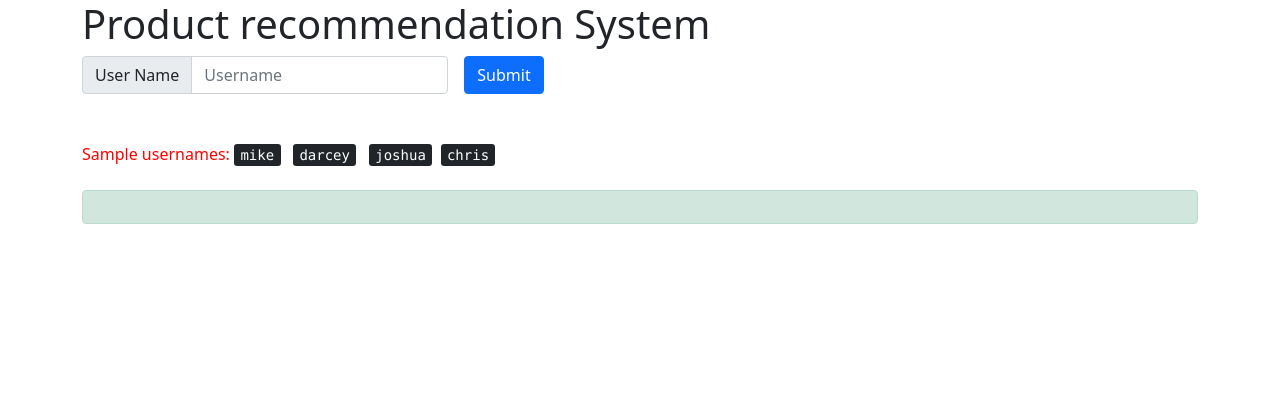
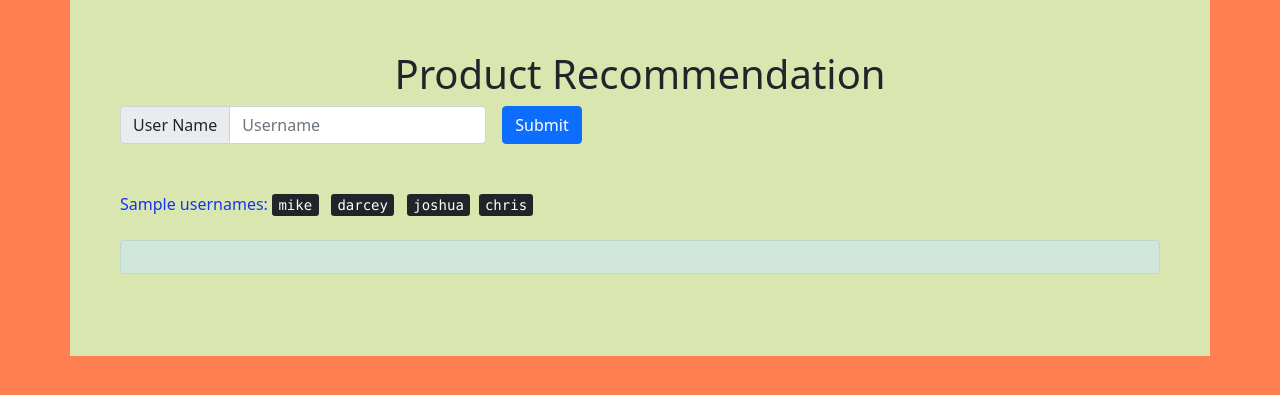
Before and after one commit to GunnySingh/sentiment, a Flask app: page / in a window 1280 px wide. Shown: the top 395 px of the page. Run offline with Flask 2, Linux system fonts and the light colour scheme; parts of the project's set-up code (start-up, migrations or seed data) failed here and were passed over.

Commit message:
final changes

```diff
--- a/app.py
+++ b/app.py
@@ -18,7 +18,7 @@ def recommend_top5():
     top_products = model.recommend_products(user_name)
 
     return render_template('index.html', row_data=top_products,text='Recommended products')
-    # return render_template('index.html',text = top_products)
+
 
 
 if __name__ == '__main__':
--- a/index.html
+++ b/index.html
@@ -7,11 +7,11 @@
 <script src="https://cdn.jsdelivr.net/npm/bootstrap@5.1.3/dist/js/bootstrap.bundle.min.js"
   integrity="sha384-ka7Sk0Gln4gmtz2MlQnikT1wXgYsOg+OMhuP+IlRH9sENBO0LRn5q+8nbTov4+1p" crossorigin="anonymous"></script>
 
-<title>Capstone Project | Jyothish</title>
+<title>Capstone Project</title>
 
 <body>
   <div class="container">
-    <h1>Product recommendation System</h1>
+    <h1>Product Recommendation</h1>
     <div class="row">
       <div class="col">
         <form class="row row-cols-lg-auto g-3 align-items-center" method="POST" action="/recommend">
@@ -33,7 +33,7 @@
       </div>
     </div>
     <br><br>
-    <span style="color:red;">Sample usernames: </span>
+    <span style="color:#6ae716;">Sample Usernames: </span>
     <kbd>mike</kbd> &nbsp; <kbd>darcey</kbd> &nbsp; <kbd>joshua</kbd> &nbsp;<kbd>chris</kbd>
     <br>
     <br>
--- a/model.py
+++ b/model.py
@@ -3,17 +3,20 @@ import numpy as np
 import pandas as pd
 import pickle
 
+# Importing required pickle files
 
 tf_idf=pickle.load(open('Model/TFidf.pkl','rb'))
 model_lr=pickle.load(open('Model/lr_Tuned.pkl','rb'))
 recommend_system = pickle.load(open('Model/User_Recommendation_System.pkl','rb'))
 df = pickle.load(open('Model/df.pkl','rb'))
 
+# Predicting sentiment as positive or negative
 def model_predict(doc):
     tf_idf_vector = tf_idf.transform(doc)
     output = model_lr.predict(tf_idf_vector)
     return output
 
+# Recommending Top 5 Products
 def recommend_products(user_name):
     try :
 
--- a/templates/index.html
+++ b/templates/index.html
@@ -7,17 +7,32 @@
 <script src="https://cdn.jsdelivr.net/npm/bootstrap@5.1.3/dist/js/bootstrap.bundle.min.js"
   integrity="sha384-ka7Sk0Gln4gmtz2MlQnikT1wXgYsOg+OMhuP+IlRH9sENBO0LRn5q+8nbTov4+1p" crossorigin="anonymous"></script>
 
-<title>Capstone Project | Jyothish</title>
+<title>Capstone Project</title>
+<head>
+
+<style>
+body {
+  background: coral;
+}
+
+.container {
+  max-width: auto;
+  margin: auto;
+  background: rgb(218, 230, 175);
+  padding: 50px;
+}
+</style>
+</head>
 
 <body>
   <div class="container">
-    <h1>Product recommendation System</h1>
-    <div class="row">
-      <div class="col">
-        <form class="row row-cols-lg-auto g-3 align-items-center" method="POST" action="/recommend">
-          <div class="col-12">
+    <h1 style = "text-align:center">Product Recommendation</h1>
+    <div class="row align-items-center" >
+      <div class="col align-items-center">
+        <form class="row row-cols-lg-auto g-3 align-items-center" method="POST" action="/recommend" style="text-align: center">
+          <div class="col-12 align-items-center">
             <label class="visually-hidden" for="User Name">Username</label>
-            <div class="input-group">
+            <div class="input-group align-items-center">
               <div class="input-group-text">User Name</div>
               <input type="text" class="form-control" id="User Name" name="User Name" placeholder="Username"
               >
@@ -33,8 +48,8 @@
       </div>
     </div>
     <br><br>
-    <span style="color:red;">Sample usernames: </span>
-    <kbd>mike</kbd> &nbsp; <kbd>darcey</kbd> &nbsp; <kbd>joshua</kbd> &nbsp;<kbd>chris</kbd>
+    <span style="color:rgb(19, 52, 241)" style="text-align:center">Sample usernames: </span>
+    <kbd>mike</kbd> &nbsp; <kbd >darcey</kbd> &nbsp; <kbd>joshua</kbd> &nbsp;<kbd >chris</kbd>
     <br>
     <br>
     <div class="alert alert-success" role="alert">
```
